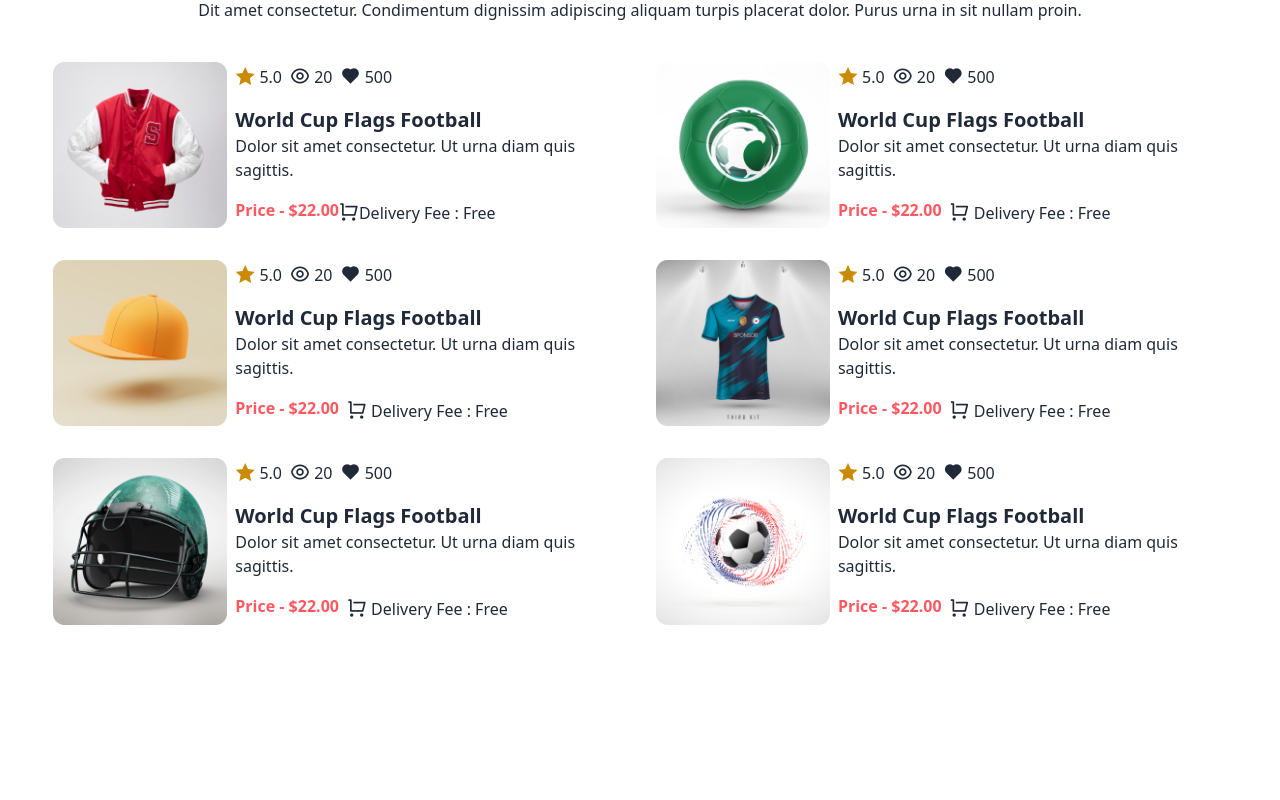
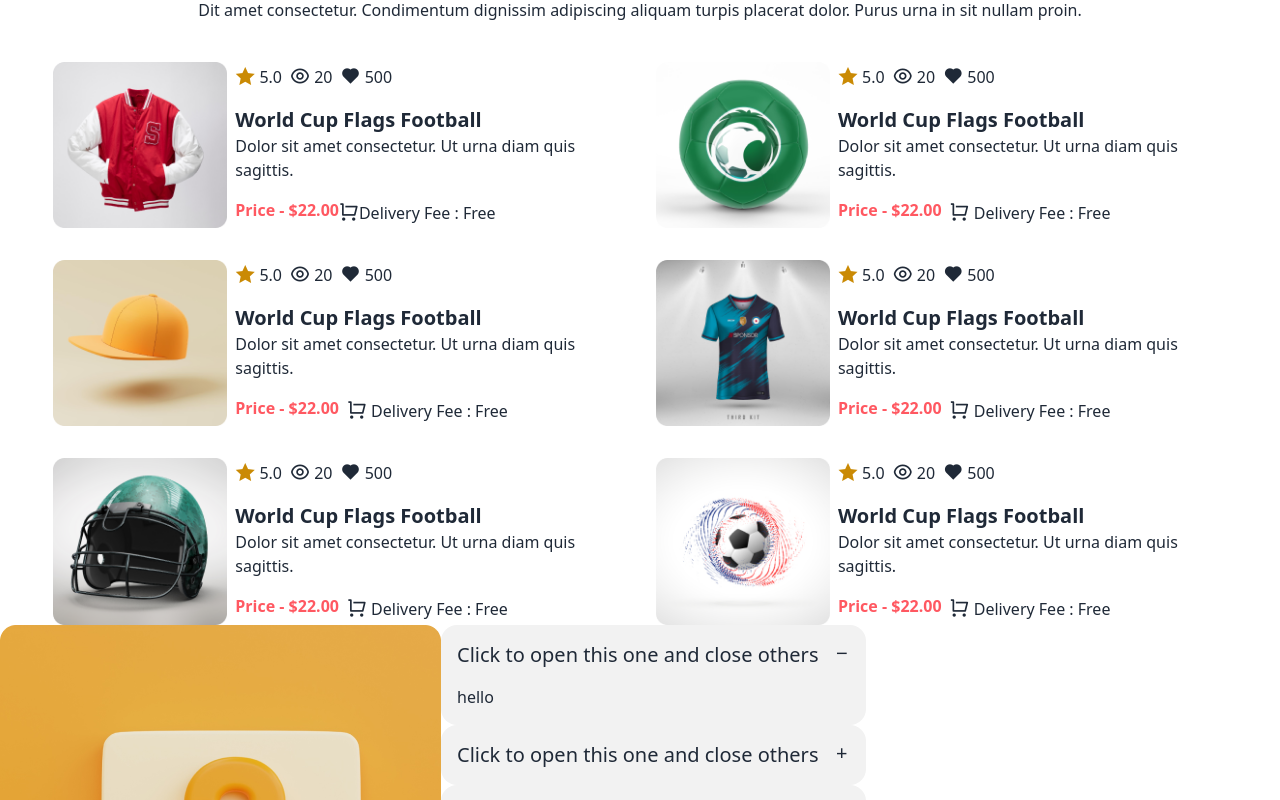
Before and after one commit to RaihanSoft/hockeys-using-react, a React (Vite) app: page / in a window 1280 px wide. Shown: the part 2000-2800 px from the top of the page. Before the commit the page ends 2625 px from the top, so only its background shows below. Built offline with nearby package versions, Linux system fonts and the light colour scheme.

Commit message:
client section added

```diff
--- a/src/App.jsx
+++ b/src/App.jsx
@@ -1,3 +1,4 @@
+import Client from "./components/Client/Client";
 import Club from "./components/Club/Club";
 import Header from "./components/Header/Header";
 import Nav from "./components/Nav/Nav";
@@ -13,6 +14,7 @@ function App() {
      <Club></Club>
      <Program></Program>
      <Product></Product>
+     <Client></Client>
     </div>
   );
 }
--- /dev/null
+++ b/src/components/Client/Client.jsx
@@ -0,0 +1,73 @@
+import React from 'react'
+
+function Client() {
+  return (
+    <div>
+
+        <section className='flex'>
+            <div>
+                <img src="./Images/11.png" alt="" />
+
+            </div>
+
+
+
+
+            <div>
+
+            <div className="collapse collapse-plus bg-base-200">
+  <input type="radio" name="my-accordion-3" defaultChecked />
+  <div className="collapse-title text-xl font-medium">Click to open this one and close others</div>
+  <div className="collapse-content">
+    <p>hello</p>
+  </div>
+</div>
+<div className="collapse collapse-plus bg-base-200">
+  <input type="radio" name="my-accordion-3" />
+  <div className="collapse-title text-xl font-medium">Click to open this one and close others</div>
+  <div className="collapse-content">
+    <p>hello</p>
+  </div>
+</div>
+<div className="collapse collapse-plus bg-base-200">
+  <input type="radio" name="my-accordion-3" />
+  <div className="collapse-title text-xl font-medium">Click to open this one and close others</div>
+  <div className="collapse-content">
+    <p>hello</p>
+  </div>
+</div>
+<div className="collapse collapse-plus bg-base-200">
+  <input type="radio" name="my-accordion-3" />
+  <div className="collapse-title text-xl font-medium">Click to open this one and close others</div>
+  <div className="collapse-content">
+    <p>hello</p>
+  </div>
+</div>
+<div className="collapse collapse-plus bg-base-200">
+  <input type="radio" name="my-accordion-3" />
+  <div className="collapse-title text-xl font-medium">Click to open this one and close others</div>
+  <div className="collapse-content">
+    <p>hello</p>
+  </div>
+</div>
+<div className="collapse collapse-plus bg-base-200">
+  <input type="radio" name="my-accordion-3" />
+  <div className="collapse-title text-xl font-medium">Click to open this one and close others</div>
+  <div className="collapse-content">
+    <p>hello</p>
+  </div>
+</div>
+
+
+
+            </div>
+        </section>
+
+
+
+
+    </div>
+  )
+}
+
+export default Client
```
